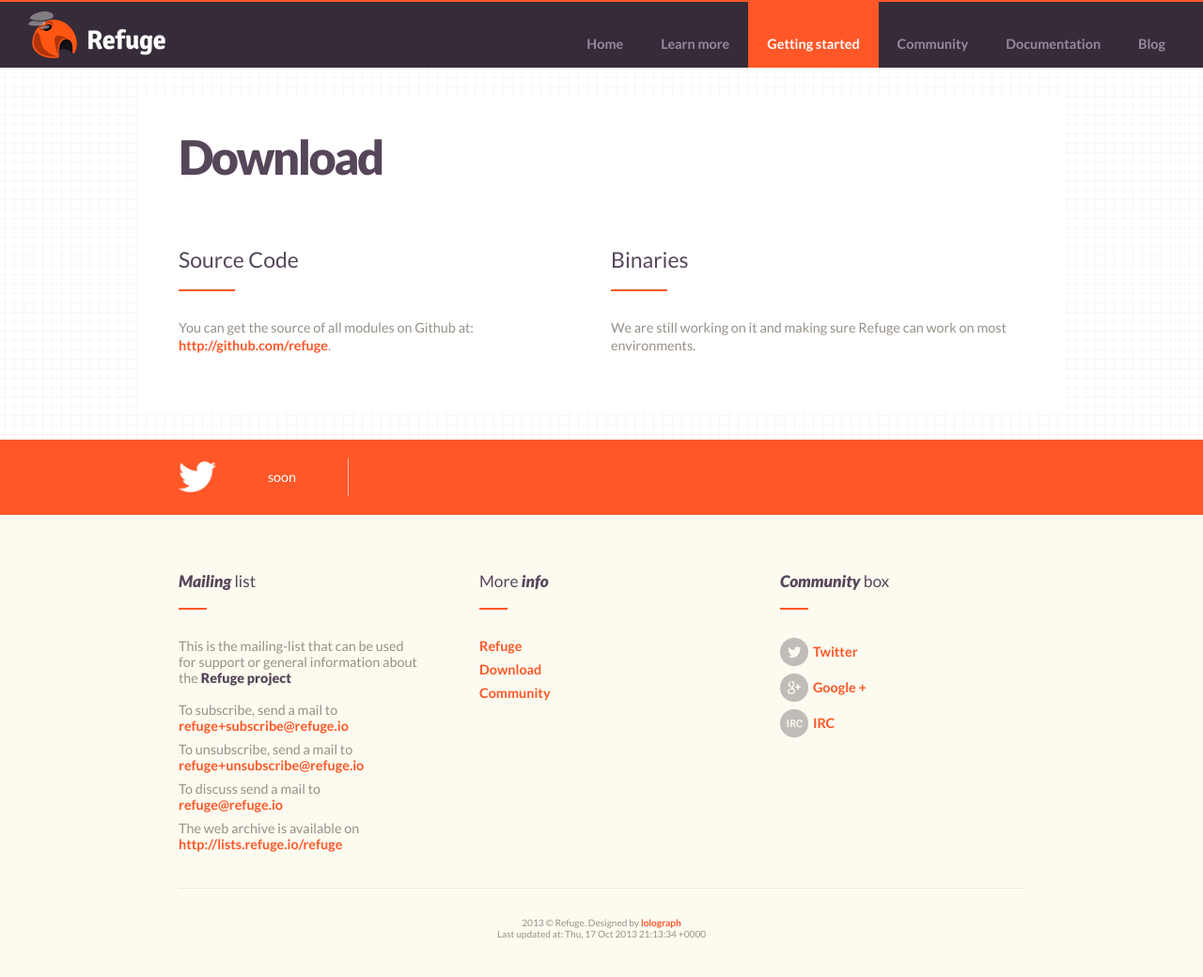
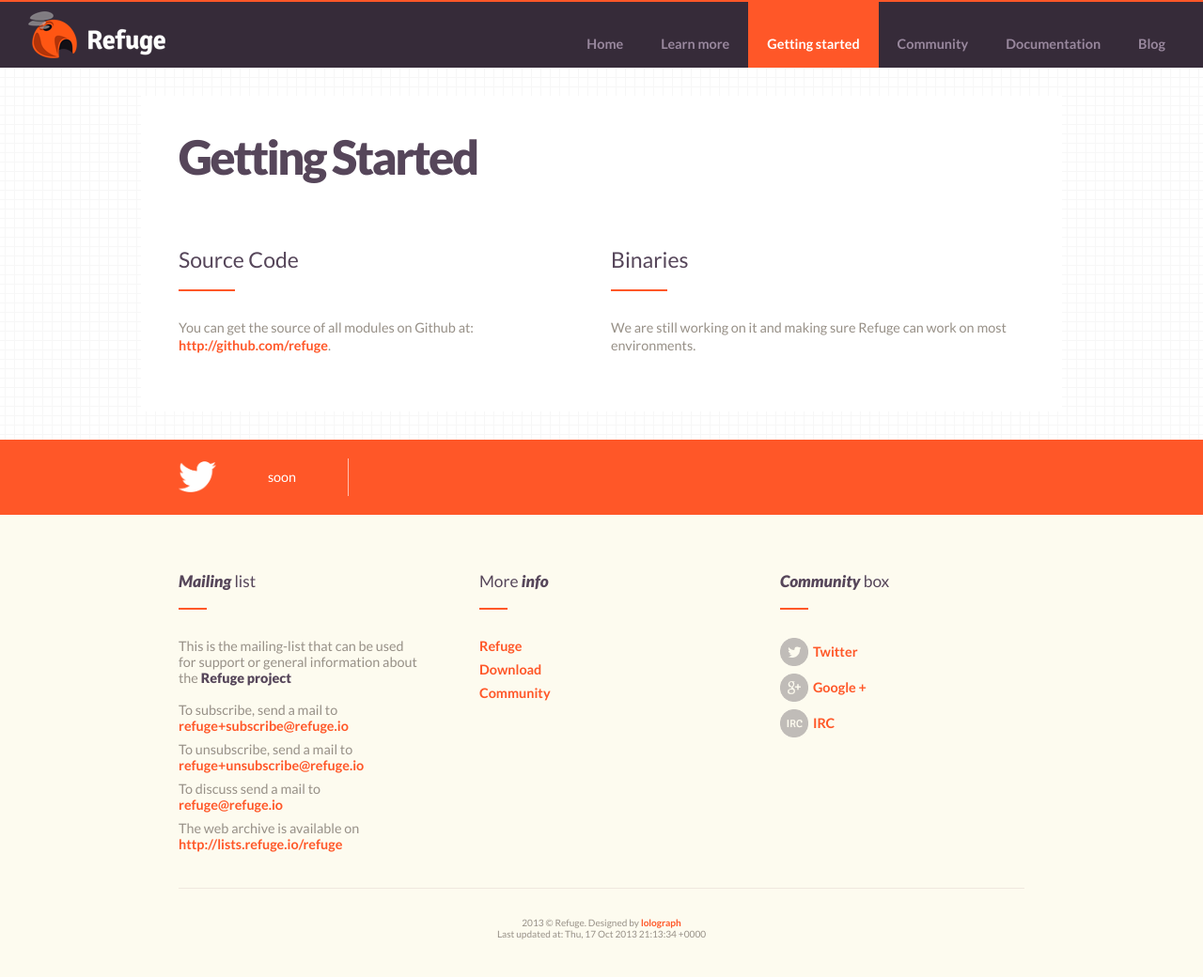
Before and after one commit to refuge/refuge.io, a Jekyll site: the page built from gettingstarted/index.html, in a window 1280 px wide. Shown: the whole page at 94% size. Built offline with Jekyll 4.4.1, drawn with Linux system fonts in a browser that asks for light colours; nearby versions of some CDN libraries.

Commit message:
fix gettingstarted page

```diff
--- a/gettingstarted/index.html
+++ b/gettingstarted/index.html
@@ -7,14 +7,14 @@ title: Getting started
     <article>
       <div class="columns">
         <div class="whole">
-          <h2>Download</h2>
+          <h2>Getting Started</h2>
         </div>
         <div class="one-half">
           <h3>Source Code</h3>
           <p>You can get the source of all modules on Github at: <a href="http://github.com/refuge">http://github.com/refuge</a>.</p>
         </div>
         <div class="one-half">
-          <h3>Binaries</h3>
+          <h3 id="download">Binaries</h3>
           <p>We are still working on it and making sure Refuge can work on most environments.</p>
         </div>
       </div>
--- a/index.html
+++ b/index.html
@@ -57,7 +57,7 @@ title: Welcome
       <p>We are currently working hard to provide a fully
       functional release very soon.</p>
       <div class="actions">
-        <a href="/download" class="a-btn-small">More</a>
+        <a href="/gettingstarted/#download" class="a-btn-small">More</a>
       </div>
     </article>
   </div>
```
